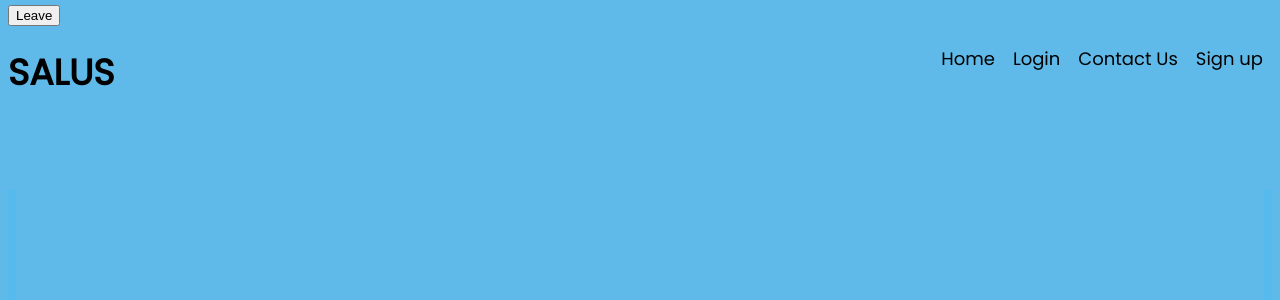
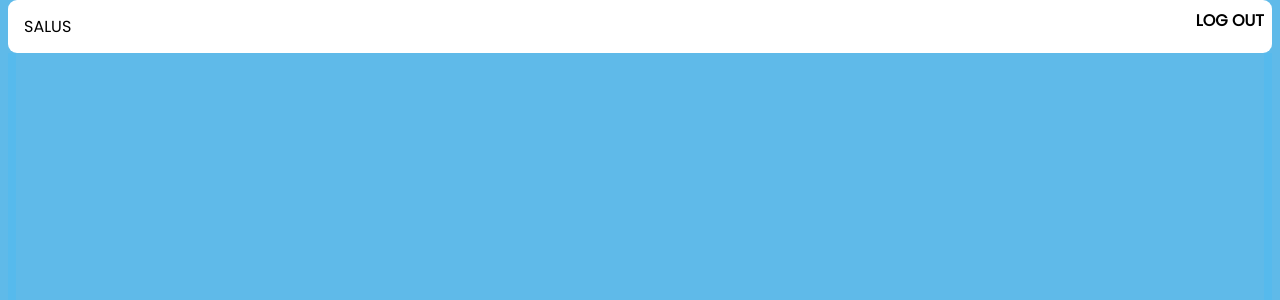
Before and after one commit to FCM01/Project-Salus, an Angular app: page /domesticdash in a window 1280 px wide. Shown: the top 300 px of the page. Built offline with nearby package versions, Linux system fonts and the light colour scheme.

Commit message:
domestic compnent fixes

```diff
--- a/src/app/contact/contact.component.html
+++ b/src/app/contact/contact.component.html
@@ -31,7 +31,7 @@
                 <div class="alert" *ngIf="!signupForm.controls['message'].valid && signupForm.controls['message'].touched">
                     {{titleAlert1}} </div>
 
-                <input [disabled]="!signupForm.valid" type="submit" class="fadeIn fourth" value="Sign Up">
+                <input [disabled]="!signupForm.valid" type="submit" class="fadeIn fourth" value="Send">
               </form>
 
 
--- a/src/app/domesticdashboard/domesticdashboard.component.html
+++ b/src/app/domesticdashboard/domesticdashboard.component.html
@@ -1,7 +1,4 @@
-
-<button routerLink="/login">Leave</button>
-
-<app-navbar></app-navbar>
+<app-toolbar></app-toolbar>
 <!DOCTYPE html>
 <html lang="en">
 <head>
--- a/src/app/domesticsu/domesticsu.component.html
+++ b/src/app/domesticsu/domesticsu.component.html
@@ -32,6 +32,9 @@
                     <input type = "text" placeholder = " Staff Number "  formControlName="staffnum">
                     <div class="alert" *ngIf="!signupForm.controls['staffnum'].valid && signupForm.controls['staffnum'].touched">
                         {{titleAlert1}} </div>
+                    <input type = "text" placeholder = "Job Title"  formControlName="job_title">
+                    <div class="alert" *ngIf="!signupForm.controls['job_title'].valid && signupForm.controls['job_title'].touched">
+                            {{titleAlert1}} </div>
                     <input type = "email" placeholder = "Email "  formControlName="email">
                     <div class="alert" *ngIf="!signupForm.controls['email'].valid && signupForm.controls['email'].touched">
                         {{titleAlert1}} </div>
--- a/src/app/domesticsu/domesticsu.component.ts
+++ b/src/app/domesticsu/domesticsu.component.ts
@@ -20,8 +20,8 @@ export class DomesticsuComponent implements OnInit {
       "surname": ['', Validators.required],
       "id_number": ['', Validators.required],
       "date_of_birth": ['', Validators.required],
-      "position": ['', Validators.required],
       "staffnum": ['',Validators.required],
+      "job_title":['',Validators.required],
       "email": ['', Validators.email],
       "password": ['', Validators.compose([Validators.required, Validators.maxLength(8)])],
       "passwordconfirm": ['', Validators.compose([Validators.required, Validators.maxLength(8)])],
@@ -51,7 +51,7 @@ export class DomesticsuComponent implements OnInit {
                 "pcode":post.pcode,
                 "password":post.passwordconfirm,
                 "staff_number":post.staffnum,
-                "position":post.position,
+                "job_title":post.job_title,
       }
 
 
--- a/src/app/staffsu/staffsu.component.ts
+++ b/src/app/staffsu/staffsu.component.ts
@@ -68,7 +68,7 @@ export class StaffsuComponent implements OnInit {
             console.log(data);
             if (data["message"]=="succeessful")
             {
-
+              this.router.navigate(["/teacherdash"])
             }
           }
         )
```
